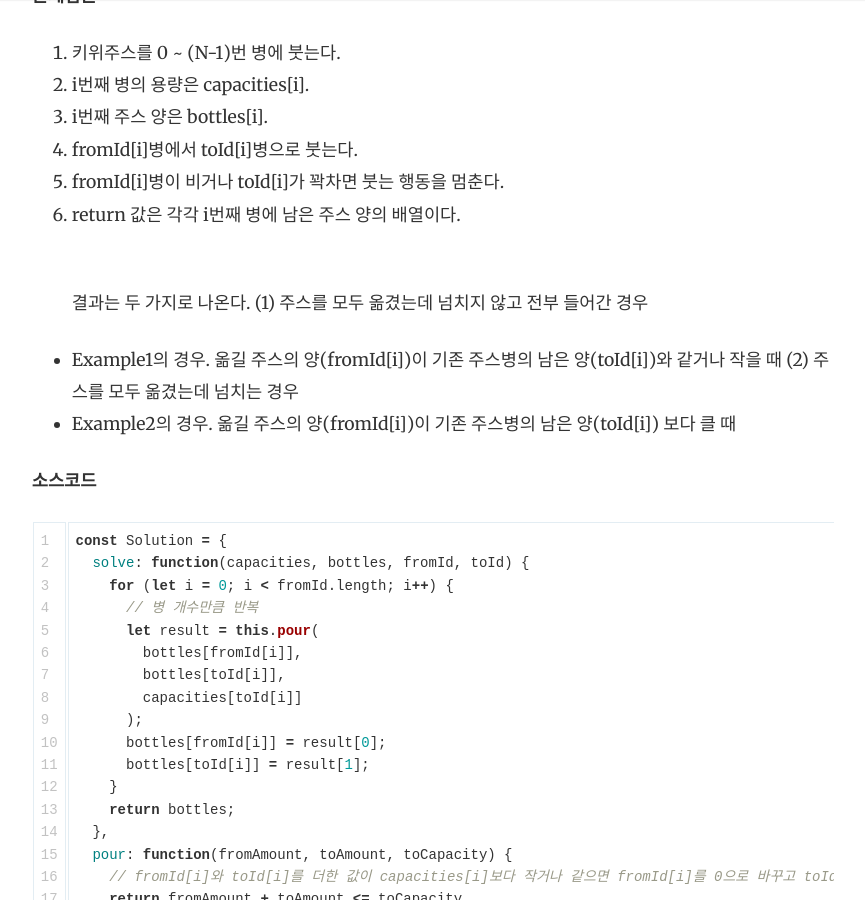
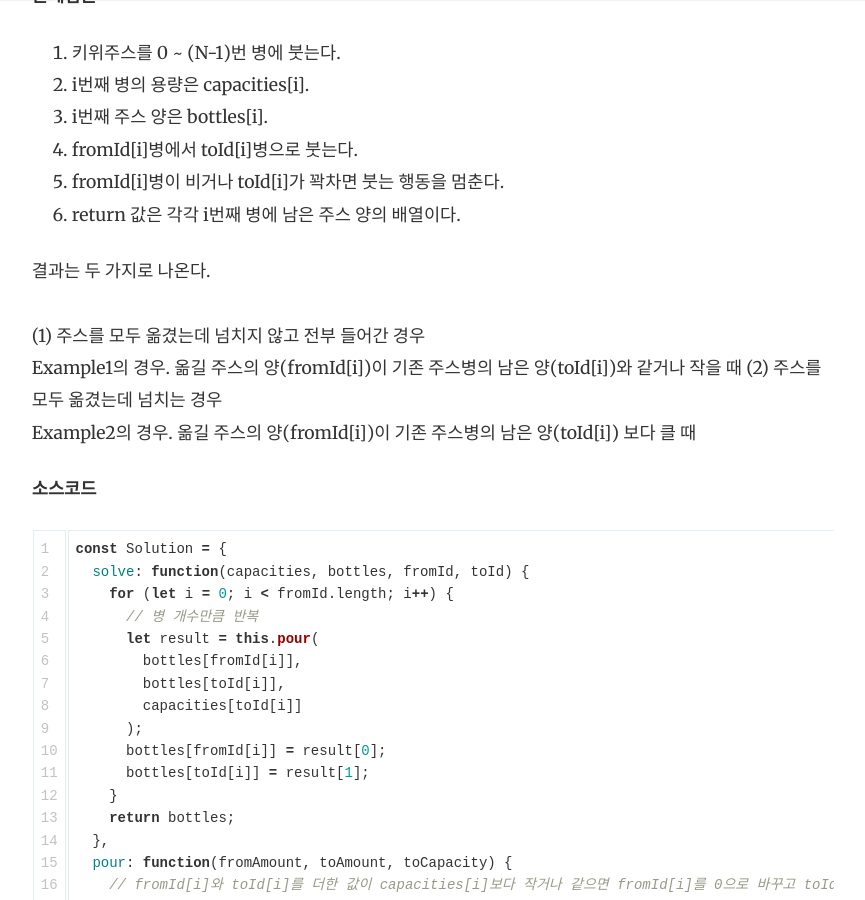
Before and after one commit to Hyegyeong310/blog, a Jekyll site: the page built from _posts/2019-05-18-Algorithm 키위주스.md, in a window 1280 px wide and 900 px high, scrolled down 2526 px. Shown: the whole window, without its empty margins (207-1072 px from the left). Built offline with Jekyll 4.4.1, drawn with Linux system fonts in a browser that asks for light colours; nearby versions of some CDN libraries; comment, search, counter and statistics services are not loaded.

Commit message:
modified md form

```diff
--- a/_posts/2019-05-18-Algorithm 키위주스.md
+++ b/_posts/2019-05-18-Algorithm 키위주스.md
@@ -66,13 +66,11 @@ Returns: [0, 156956, 900000, 856956]
 5. fromId[i]병이 비거나 toId[i]가 꽉차면 붓는 행동을 멈춘다.
 6. return 값은 각각 i번째 병에 남은 주스 양의 배열이다.
 
-      <br/>
-   결과는 두 가지로 나온다.
-   (1) 주스를 모두 옮겼는데 넘치지 않고 전부 들어간 경우
-
-- Example1의 경우. 옮길 주스의 양(fromId[i])이 기존 주스병의 남은 양(toId[i])와 같거나 작을 때
-  (2) 주스를 모두 옮겼는데 넘치는 경우
-- Example2의 경우. 옮길 주스의 양(fromId[i])이 기존 주스병의 남은 양(toId[i]) 보다 클 때
+결과는 두 가지로 나온다.<br/>
+(1) 주스를 모두 옮겼는데 넘치지 않고 전부 들어간 경우
+Example1의 경우. 옮길 주스의 양(fromId[i])이 기존 주스병의 남은 양(toId[i])와 같거나 작을 때
+(2) 주스를 모두 옮겼는데 넘치는 경우
+Example2의 경우. 옮길 주스의 양(fromId[i])이 기존 주스병의 남은 양(toId[i]) 보다 클 때
 
 **소스코드**
 
```
